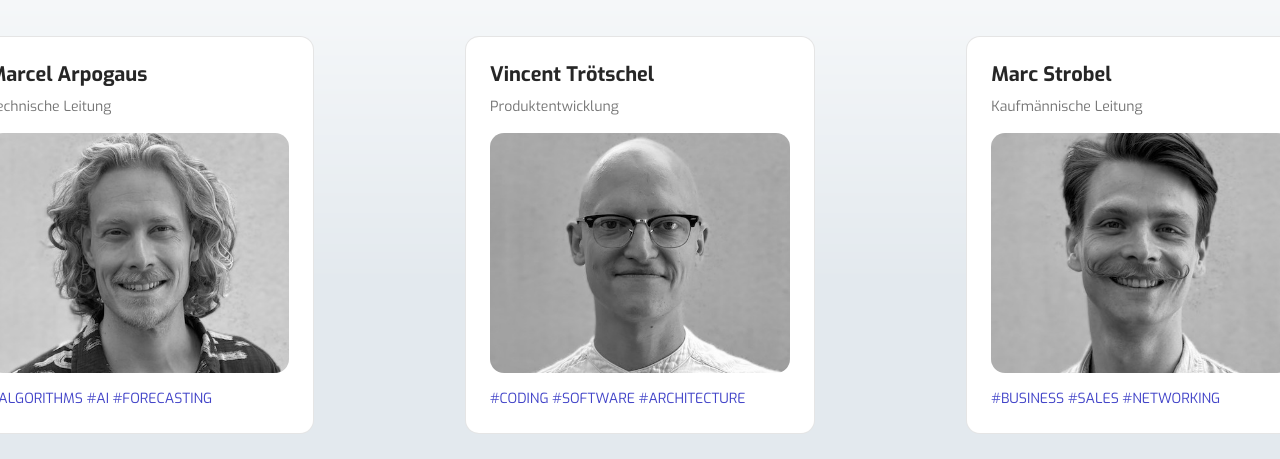
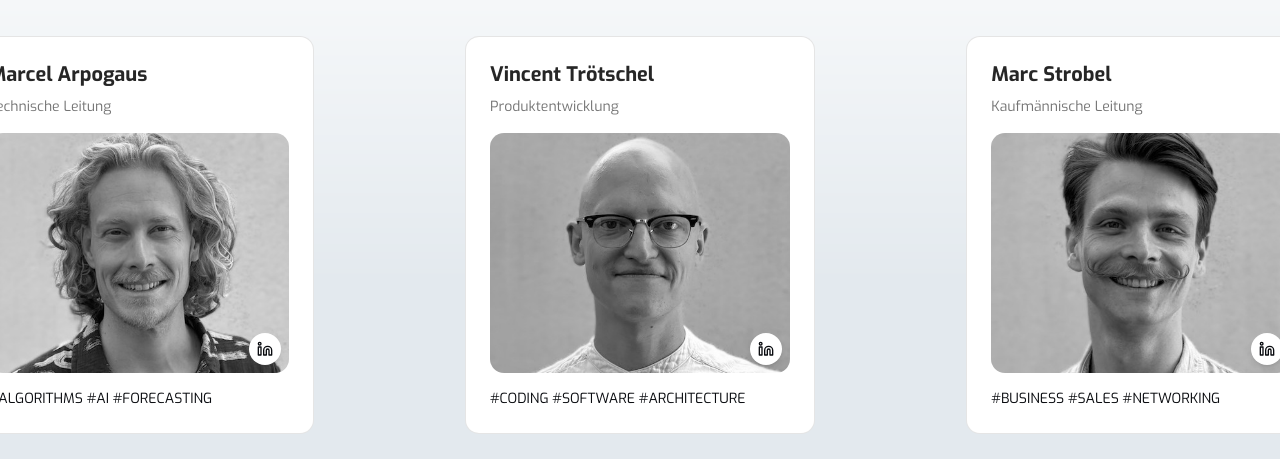
Before and after one commit to flowgrids/landingpage, a Next.js app in the folder frontend/: page / in a window 1280 px wide. Shown: the part 1260-1719 px from the top of the page. Built offline with nearby package versions, Linux system fonts and the light colour scheme.

Commit message:
[#73] Add linkedIn links to team section

```diff
--- a/frontend/src/app/rsc/team-section.tsx
+++ b/frontend/src/app/rsc/team-section.tsx
@@ -4,6 +4,7 @@ import MarcelCropBW from "#/marcel-crop-bw.jpg";
 import MarcCropBW from "#/marc-crop-bw.jpg";
 import VinceCropBW from "#/vince-crop-bw.jpg";
 import SectionLayout from "./section-layout";
+import { Linkedin } from "lucide-react";
 
 const teamMembers = [
   {
@@ -11,18 +12,21 @@ const teamMembers = [
     role: "Technische Leitung",
     description: "#ALGORITHMS #AI #FORECASTING",
     image: MarcelCropBW,
+    linkedin: "https://www.linkedin.com/in/marpogaus/",
   },
   {
     name: "Vincent Trötschel",
     role: "Produktentwicklung",
     description: "#CODING #SOFTWARE #ARCHITECTURE",
     image: VinceCropBW,
+    linkedin: "https://www.linkedin.com/in/vincent-tr%C3%B6tschel-766a3a370/",
   },
   {
     name: "Marc Strobel",
     role: "Kaufmännische Leitung",
     description: "#BUSINESS #SALES #NETWORKING",
     image: MarcCropBW,
+    linkedin: "https://de.linkedin.com/in/marc-strobel-asr-fahrsimulation",
   },
 ];
 
@@ -51,17 +55,27 @@ export default function TeamSection() {
               >
                 {member.role}
               </CardItem>
-              <CardItem translateZ="100" className="w-full mt-4">
+              <CardItem translateZ="100" className="w-full mt-4 relative">
                 <Image
                   src={member.image}
                   className="h-60 w-full object-cover rounded-xl group-hover/card:shadow-xl aspect-300/240"
                   alt={`Foto von ${member.name}`}
                 />
+                {member.linkedin && (
+                  <a
+                    href={member.linkedin}
+                    target="_blank"
+                    rel="noopener noreferrer"
+                    className="absolute bottom-2 right-2 bg-white dark:bg-neutral-800 rounded-full p-2 shadow-md hover:bg-primary hover:text-primary-foreground transition"
+                  >
+                    <Linkedin className="w-4 h-4" />
+                  </a>
+                )}
               </CardItem>
               <CardItem
-                as="p"
+                as="div"
                 translateZ="60"
-                className="text-primary text-sm max-w-sm mt-4 dark:text-neutral-300"
+                className="flex justify-between items-center mt-4 text-sm"
               >
                 {member.description}
               </CardItem>
```
